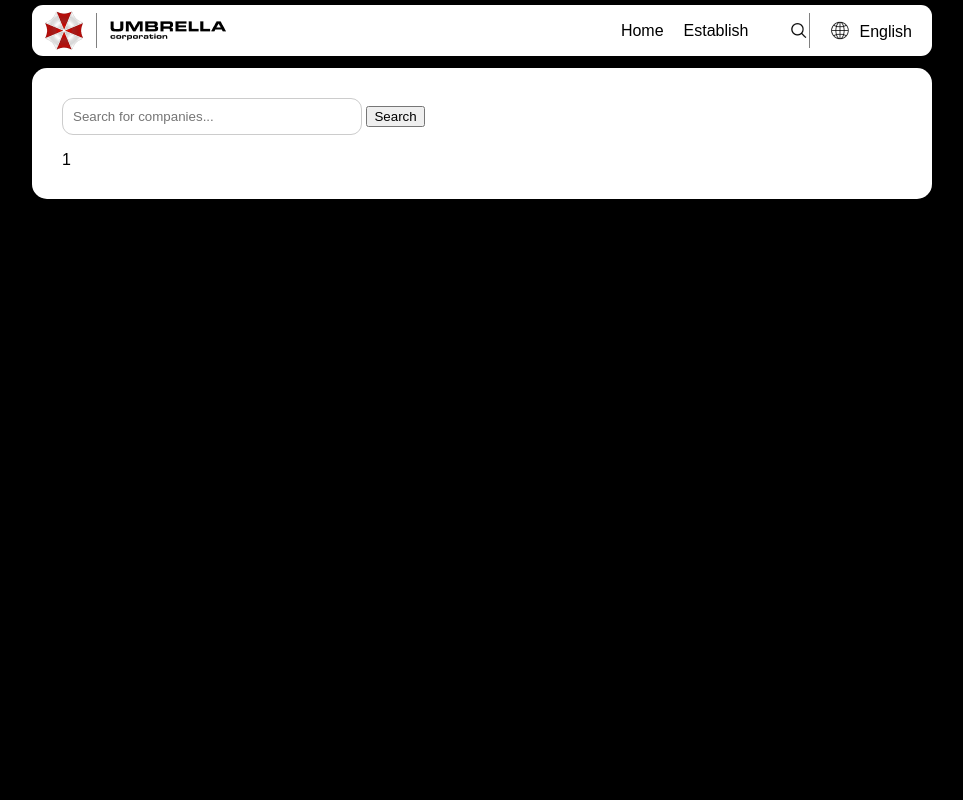
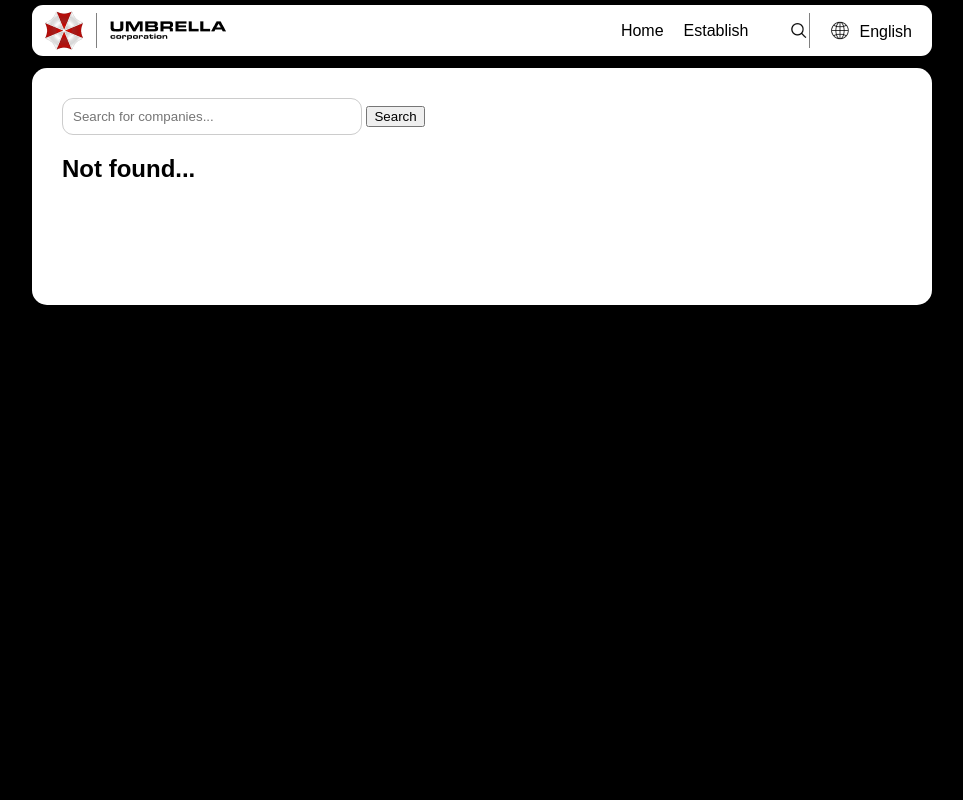
Before and after one commit to SLanberg/PyBiz-Business-Entity-Management, a Django app: page /company_list in a window 1280 px wide. Shown: the whole page, without its empty margins (158-1121 px from the left). Run offline with Django 4.2, Linux system fonts and the light colour scheme.

Commit message:
Improve search

```diff
--- a/main/search/views.py
+++ b/main/search/views.py
@@ -30,7 +30,7 @@
     # Pagination
     # Get the current page number from the request
     page = request.GET.get('page', 1)
-    per_page = 5  # Number of items to display per page
+    per_page = 10  # Number of items to display per page
     paginator = Paginator(companies, per_page)
 
     try:
--- a/main/static/css/colors.css
+++ b/main/static/css/colors.css
@@ -1,12 +1,10 @@
 /* Define your color palette here */
 :root {
     --primary-bg-color: #000000;
-    --search-input-bg: #f1f3f4;
+    --search-input-bg: #ffffff;
     --search-input-border: #dfe1e5;
     --error-background-color: #fce4e4;
     --error-text-color: #cc0033;
-    --button-bg: #006400;
-    --button-text: #ffffff;
     --black: #000000;
     --white: #ffffff;
 }
--- a/main/static/css/establish-company.css
+++ b/main/static/css/establish-company.css
@@ -9,7 +9,7 @@
     margin: 60px auto;
     padding: 30px;
     background: #fff;
-    box-shadow: 1px 1px 5px rgba(0, 0, 0, 0.1);
+    box-shadow: 1px 1px 5px rgba(0, 0, 0, 0.3);
     border-radius: 15px;
 }
 
--- a/main/templates/pages/company_list.html
+++ b/main/templates/pages/company_list.html
@@ -28,19 +28,19 @@
     </div>
     {% endfor %}
 
+    {% if not companies %}
+    <h2>Not found...</h2>
+    <br>
+    <br>
+    <br>
+    <br>
+    {% endif %}
+
     <!-- Pagination -->
     <div class="pagination">
         <span class="step-links">
-            <!-- {% if companies.has_previous %}
-                <a href="?page=1">&laquo; first</a>
-                <a href="?page={{ companies.previous_page_number }}">previous</a>
-            {% endif %} -->
 
-            <!-- {% if companies.has_next %}
-                <a href="?page={{ companies.next_page_number }}">next</a>
-                <a href="?page={{ companies.paginator.num_pages }}">last &raquo;</a>
-            {% endif %}
-             -->
+            {% if companies.paginator.page_range|length > 1 %}
             {% for i in companies.paginator.page_range %}
             {% if i == companies.number %}
             <span class="page-number current">{{ i }}</span>
@@ -48,7 +48,7 @@
             <a href="?q={{ search_query|urlencode }}&page={{ i }}" class="page-number">{{ i }}</a>
             {% endif %}
             {% endfor %}
-
+            {% endif %}
         </span>
     </div>
 
```
Lines whose indentation alone changed are shown as unchanged.
